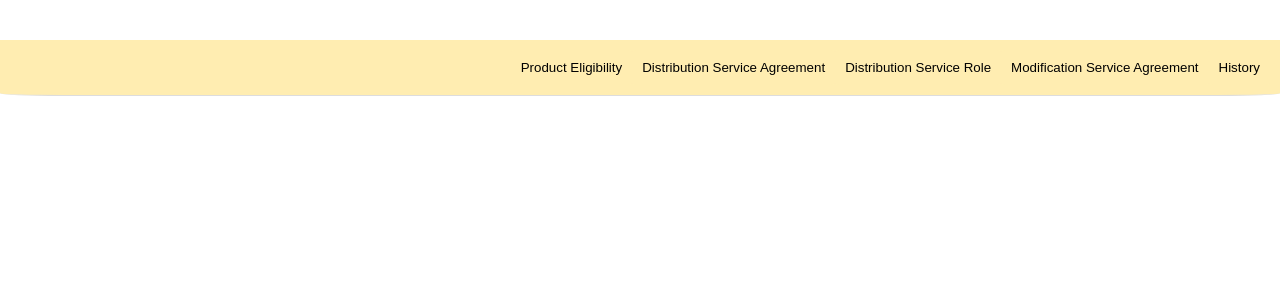
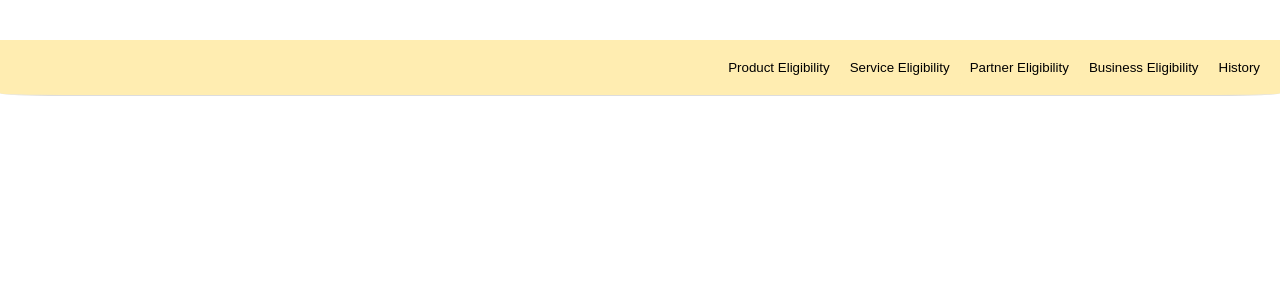
Before and after one commit to yeshdmits/demo-ui, a React (Create React App) app: page /drools in a window 1280 px wide. Shown: the top 300 px of the page. Built offline with nearby package versions, Linux system fonts and the light colour scheme.

Commit message:
Change styles

```diff
--- a/src/constants.js
+++ b/src/constants.js
@@ -1,6 +1,6 @@
 export const formMapping = Object.freeze({
     PR_EL: 'Product Eligibility',
-    D_SA: 'Distribution Service Agreement',
-    D_SR: 'Distribution Service Role',
-    M_SA:  'Modification Service Agreement'
+    D_SA: 'Service Eligibility',
+    D_SR: 'Partner Eligibility',
+    M_SA: 'Business Eligibility'
   });
--- a/src/index.css
+++ b/src/index.css
@@ -187,6 +187,7 @@ nav {
 }
 
 .button-drools-nav:hover {
+  color: #fff;
   background-color: #0056b3;
 }
 
```
